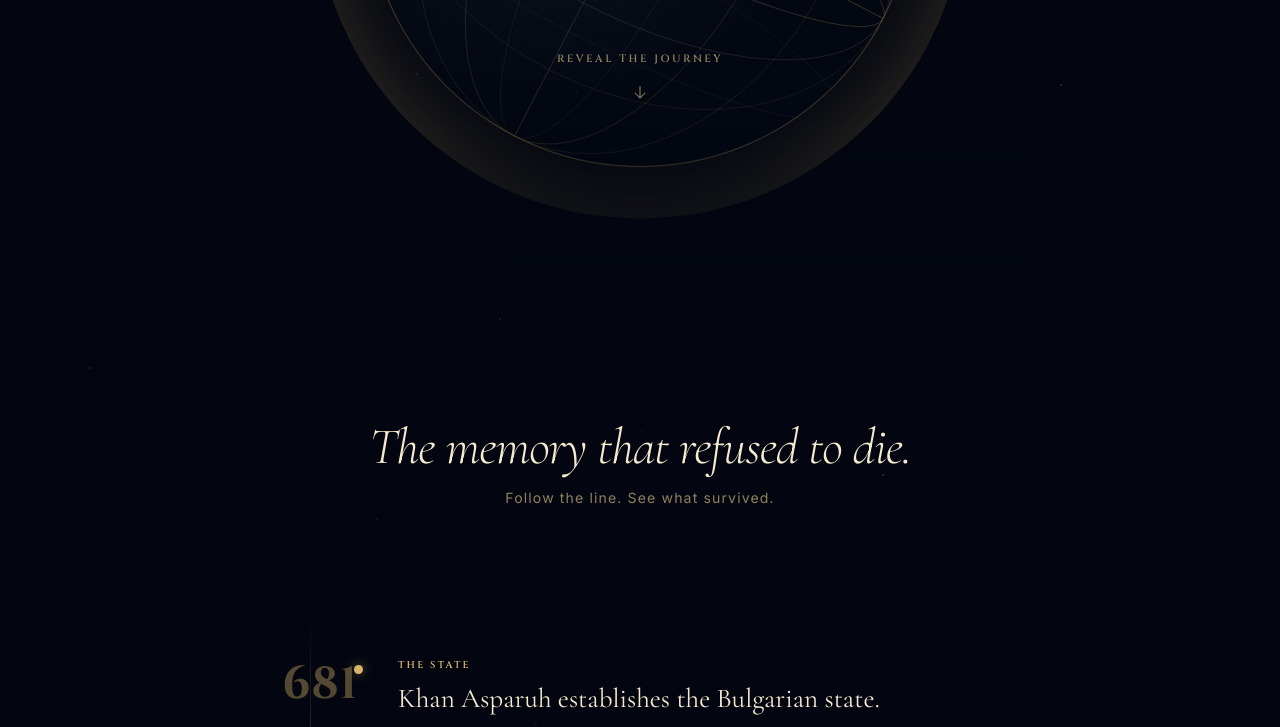
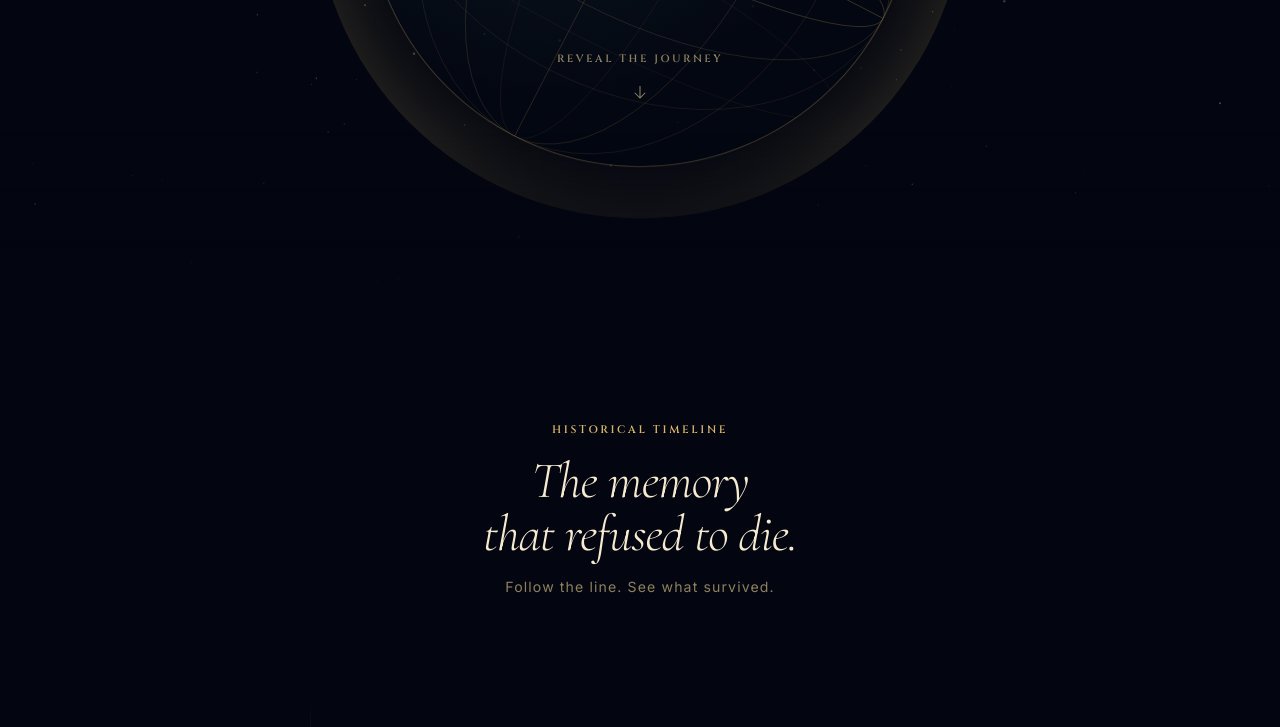
Before and after one commit to DevOpsio-sv/hidden-bulgaria-quests-web, an Astro site: page /en in a window 1280 px wide. Shown: the part 507-1234 px from the top of the page. Built offline with nearby package versions, Linux system fonts and the light colour scheme; Astro itself is replaced by a stand-in of ours; animation ran at ten frames a second.

Commit message:
feat: update lang

```diff
--- a/src/components/DomainsSection.astro
+++ b/src/components/DomainsSection.astro
@@ -8,21 +8,12 @@ const atmoClasses = [
   "dc-stone", "dc-name", "dc-sea",
   "dc-kings", "dc-voice", "dc-cross",
 ];
-
-const lures = [
-  "Where the Danube met the empire.\nFortresses remember what history forgot.",
-  "Pliska. Preslav. Tarnovo.\nThree capitals. One name that never fell.",
-  "Ancient ports. Island monasteries.\nWhere the sea kept the secrets of the land.",
-  "Tombs of gold. Rose fields.\nThe oldest memory in the land.",
-  "Orpheus walked here.\nThe music still lives in the rocks.",
-  "Roman ruins beneath the city.\nEvery layer tells a different story.",
-];
 ---
 
 <section class="s-domains" id="domains" aria-labelledby="domains-heading">
-  <div class="domains-intro wrap">
+  <div class="domains-intro wrap reveal">
     <p class="eyebrow">{d.eyebrow}</p>
-    <h2 id="domains-heading">Every region hides a world.</h2>
+    <h2 id="domains-heading">{d.heading}</h2>
   </div>
 
   <div class="domains-cinematic">
@@ -36,7 +27,7 @@ const lures = [
             <p class="dc-epoch">{epochLabel}</p>
             <h3 class="dc-title">{card.name}</h3>
             <p class="dc-region">{card.region}</p>
-            <p class="dc-lure">{lures[i]}</p>
+            <p class="dc-lure">{d.lures[i]}</p>
           </div>
         </article>
       );
--- a/src/components/MemorySection.astro
+++ b/src/components/MemorySection.astro
@@ -5,7 +5,7 @@ const { dict } = Astro.props;
 const m = dict.memory;
 ---
 
-<section class="s-memory" aria-label={m.name}>
+<section class="s-memory" aria-label={`${m.name} ${m.post}`}>
   <div class="memory-wrap reveal">
     <p class="memory-pre">{m.pre}</p>
     <h2 class="memory-name">{m.name}</h2>
--- a/src/components/TimelineSection.astro
+++ b/src/components/TimelineSection.astro
@@ -6,9 +6,10 @@ const d = dict.timeline;
 ---
 
 <section class="s-timeline" id="timeline" aria-labelledby="tl-heading">
-  <div class="tl-intro wrap">
-    <h2 id="tl-heading">The memory that refused to die.</h2>
-    <p class="tl-intro-sub">Follow the line. See what survived.</p>
+  <div class="tl-intro wrap reveal">
+    <p class="eyebrow">{d.eyebrow}</p>
+    <h2 id="tl-heading">{d.heading}</h2>
+    <p class="tl-intro-sub">{d.sub}</p>
   </div>
 
   <div class="tl-track wrap">
--- a/src/i18n/bg.json
+++ b/src/i18n/bg.json
@@ -14,7 +14,8 @@
     "partners": "Партньори",
     "faq": "Въпроси",
     "download": "Изтегли",
-    "language": "Език"
+    "language": "Език",
+    "menuLabel": "Меню"
   },
   "hero": {
     "eyebrow": "Официален сайт на продукта",
@@ -71,7 +72,7 @@
   },
   "domains": {
     "eyebrow": "Изследвай домейни",
-    "heading": "Всеки регион\nстава домейн.",
+    "heading": "Всеки регион\nскрива свой свят.",
     "lede": "Шест регионални домейна образуват картата на скритата памет на България. Всеки притежава свои маршрути, реликви, епоха и финален печат.",
     "explore": "Изследвай",
     "continue": "Продължи",
@@ -79,6 +80,14 @@
     "epochBefore": "Преди Името",
     "epochAfter": "След Името",
     "routesOf": "от 3 маршрута завършени",
+    "lures": [
+      "Там, където Дунав срещна империята.\nКрепостите помнят онова, което историята забрави.",
+      "Плиска. Преслав. Търново.\nТри столици. Едно Ime, което никога не падна.",
+      "Древни пристанища. Островни манастири.\nМорето пазеше тайните на сушата.",
+      "Гробници от злато. Розови полета.\nНай-старата памет в тази земя.",
+      "Орфей е вървял тук.\nМузиката все още живее в скалите.",
+      "Римски руини под града.\nВсеки пласт разказва различна история."
+    ],
     "cards": [
       {
         "region": "Дунав и Северозапад",
@@ -138,8 +147,11 @@
   },
   "guardianSight": {
     "eyebrow": "Поглед на Пазителя",
-    "heading": "AR, който служи\nна мястото.",
+    "heading": "Виж това,\nкоето другите не могат.",
     "lede": "Погледът на Пазителя е опционалният режим за разширена реалност в Отключи България. Насочи го към света — и виж скрития слой отдолу.",
+    "sightBody": "Насочи камерата към света.\nСкритият слой се появява под реалното.",
+    "sightNote": "Опционален AR · Всеки момент има алтернатива без AR",
+    "ariaVisual": "AR интерфейс на Поглед на Пазителя — анимирани пръстени за сканиране",
     "floatTag1": "Скритият слой е разкрит",
     "floatTag2": "Контролна точка · 82м",
     "centerLabel": "Поглед на\nПазителя",
@@ -168,8 +180,9 @@
   },
   "timeline": {
     "eyebrow": "Историческа хронология",
-    "heading": "Паметта,\nкоято оцеля.",
+    "heading": "Паметта,\nкоято отказа да умре.",
     "lede": "1345 години българска история — събрани в моментите, определили Името, вярата и езика.",
+    "sub": "Следвай линията. Виж какво е оцеляло.",
     "events": [
       {
         "year": "681",
@@ -407,6 +420,25 @@
     "title": "Избери език",
     "close": "Затвори"
   },
+  "arrival": {
+    "cta": "Разкрий пътуването"
+  },
+  "memory": {
+    "pre": "Не е страна.",
+    "name": "България.",
+    "post": "Мистерия, оцеляла тринадесет века."
+  },
+  "journey": {
+    "eyebrow": "Пътят",
+    "heading": "Пет открития.\nЕдна трансформация.",
+    "items": [
+      { "num": "01", "sym": "✦", "name": "Пазител", "desc": "Титлата, спечелена от онези, завършили цялото пътуване. Страж на живата памет на България — Пазител." },
+      { "num": "02", "sym": "⌘", "name": "Маршрут", "desc": "Пет реални места. Свързани от история. Изми маршрута — отключи историята, скрита между тях." },
+      { "num": "03", "sym": "◈", "name": "Реликва", "desc": "Завърши маршрут. Получи постоянен артефакт. Парче от паметта на България, което е твое завинаги." },
+      { "num": "04", "sym": "◉", "name": "Домейн", "desc": "Шест региона. Всеки крие свои маршрути, своя епоха, свои тайни. Разкрий домейн — спечели слой." },
+      { "num": "05", "sym": "◎", "name": "Печат", "desc": "Знакът на завършен домейн. Шест печата. Шест слоя памет. Всичките шест — и България е твоя." }
+    ]
+  },
   "skipLink": "Към съдържанието",
   "ariaNav": "Основна навигация",
   "ariaFooterNav": "Навигация на footer",
--- a/src/i18n/en.json
+++ b/src/i18n/en.json
@@ -14,7 +14,8 @@
     "partners": "Partners",
     "faq": "FAQ",
     "download": "Download",
-    "language": "Language"
+    "language": "Language",
+    "menuLabel": "Menu"
   },
   "hero": {
     "eyebrow": "Official product website",
@@ -71,7 +72,7 @@
   },
   "domains": {
     "eyebrow": "Explore domains",
-    "heading": "Every region\nbecomes a domain.",
+    "heading": "Every region\nhides a world.",
     "lede": "Six regional domains form the map of Bulgaria's hidden memory. Each holds its own routes, relics, epoch, and final seal.",
     "explore": "Explore",
     "continue": "Continue",
@@ -79,6 +80,14 @@
     "epochBefore": "Before the Name",
     "epochAfter": "After the Name",
     "routesOf": "of 3 routes completed",
+    "lures": [
+      "Where the Danube met the empire.\nFortresses remember what history forgot.",
+      "Pliska. Preslav. Tarnovo.\nThree capitals. One name that never fell.",
+      "Ancient ports. Island monasteries.\nWhere the sea kept the secrets of the land.",
+      "Tombs of gold. Rose fields.\nThe oldest memory in the land.",
+      "Orpheus walked here.\nThe music still lives in the rocks.",
+      "Roman ruins beneath the city.\nEvery layer tells a different story."
+    ],
     "cards": [
       {
         "region": "Danube & Northwest",
@@ -138,8 +147,11 @@
   },
   "guardianSight": {
     "eyebrow": "Guardian Sight",
-    "heading": "AR that serves\nthe place.",
+    "heading": "See what\nothers cannot.",
     "lede": "Guardian Sight is the optional augmented reality camera mode inside Unlocking Bulgaria. Point it at the world — and see the hidden layer beneath.",
+    "sightBody": "Point the camera at the world.\nThe hidden layer appears beneath the real.",
+    "sightNote": "Optional AR · Every moment has a non-AR path",
+    "ariaVisual": "Guardian Sight AR interface — animated scanning rings",
     "floatTag1": "Hidden layer revealed",
     "floatTag2": "Checkpoint · 82m",
     "centerLabel": "Guardian\nSight",
@@ -168,8 +180,9 @@
   },
   "timeline": {
     "eyebrow": "Historical timeline",
-    "heading": "The memory\nthat survived.",
+    "heading": "The memory\nthat refused to die.",
     "lede": "1345 years of Bulgarian history — compressed into the moments that defined the name, the faith, and the language.",
+    "sub": "Follow the line. See what survived.",
     "events": [
       {
         "year": "681",
--- a/src/layouts/Base.astro
+++ b/src/layouts/Base.astro
@@ -59,6 +59,8 @@ const canonical = `https://unlockingbulgaria.com/${lang}${canonicalPath}`;
 <body>
   <!-- Stars canvas -->
   <canvas id="stars" aria-hidden="true"></canvas>
+  <!-- Ambient drift canvas -->
+  <canvas id="dust" aria-hidden="true"></canvas>
 
   <a class="skip" href="#main">{dict.skipLink}</a>
 
@@ -72,7 +74,7 @@ const canonical = `https://unlockingbulgaria.com/${lang}${canonicalPath}`;
     var x=c.getContext("2d"),W,H,S;
     function resize(){
       W=c.width=window.innerWidth;
-      H=c.height=document.documentElement.scrollHeight;
+      H=c.height=window.innerHeight;
     }
     function make(n){
       S=[];
@@ -95,6 +97,45 @@ const canonical = `https://unlockingbulgaria.com/${lang}${canonicalPath}`;
     resize();make(200);draw();
     var t;window.addEventListener("resize",function(){
       clearTimeout(t);t=setTimeout(function(){resize();make(200);},180);
+    });
+  })();
+  </script>
+
+  <!-- Ambient drift particles — very subtle floating dust -->
+  <script is:inline>
+  (function(){
+    var c=document.getElementById("dust");
+    if(!c||window.matchMedia("(prefers-reduced-motion:reduce)").matches)return;
+    var x=c.getContext("2d"),W,H,P;
+    function resize(){
+      W=c.width=window.innerWidth;
+      H=c.height=window.innerHeight;
+    }
+    function make(){
+      P=[];
+      for(var i=0;i<22;i++)P.push({
+        x:Math.random()*W,y:Math.random()*H,
+        r:Math.random()*.7+.2,
+        vx:(Math.random()-.5)*.12,
+        vy:(Math.random()-.5)*.08,
+        a:Math.random()*.055+.01
+      });
+    }
+    function draw(){
+      x.clearRect(0,0,W,H);
+      for(var i=0;i<P.length;i++){
+        var p=P[i];
+        p.x+=p.vx;p.y+=p.vy;
+        if(p.x<-4)p.x=W+4;else if(p.x>W+4)p.x=-4;
+        if(p.y<-4)p.y=H+4;else if(p.y>H+4)p.y=-4;
+        x.beginPath();x.arc(p.x,p.y,p.r,0,Math.PI*2);
+        x.fillStyle="rgba(245,226,168,"+p.a+")";x.fill();
+      }
+      requestAnimationFrame(draw);
+    }
+    resize();make();draw();
+    var t;window.addEventListener("resize",function(){
+      clearTimeout(t);t=setTimeout(function(){resize();make();},200);
     });
   })();
   </script>
--- a/src/styles/global.css
+++ b/src/styles/global.css
@@ -17,7 +17,7 @@
   --text-1:    #f6ead0;
   --text-2:    #c6b48a;
   --text-3:    #8f815f;
-  --text-4:    #5a4f38;
+  --text-4:    #8a7858;
 
   --border:    rgba(216,181,106,0.22);
   --border-lt: rgba(216,181,106,0.10);
@@ -68,6 +68,11 @@ ul,ol{list-style:none;padding:0}
   position:fixed;z-index:0;
   opacity:.6;
 }
+#dust{
+  inset:0;pointer-events:none;
+  position:fixed;z-index:0;
+  opacity:.55;
+}
 
 /* ─── Skip link ──────────────────────────────────────────────── */
 .skip{
@@ -76,6 +81,9 @@ ul,ol{list-style:none;padding:0}
   padding:10px 16px;position:fixed;top:-80px;z-index:999;
 }
 .skip:focus{top:16px}
+
+/* ─── Scroll anchoring (accounts for fixed header) ──────────── */
+section[id],div[id]{scroll-margin-top:84px}
 
 /* ─── Container ──────────────────────────────────────────────── */
 .wrap{
@@ -416,12 +424,14 @@ h3{
   font-size:clamp(2rem,4vw,4rem);
   font-style:italic;
   font-weight:300;
-  margin-bottom:12px;
+  margin-bottom:14px;
+  white-space:pre-line;
 }
 .tl-intro-sub{
   color:var(--text-3);
   font-size:.88rem;
   letter-spacing:.08em;
+  margin-top:4px;
 }
 .tl-track{
   display:grid;
@@ -609,7 +619,7 @@ h3{
   margin-bottom:clamp(40px,6vw,64px);
   text-align:center;
 }
-.domains-intro h2{font-weight:300;margin-top:12px}
+.domains-intro h2{font-weight:300;margin-top:12px;white-space:pre-line}
 .domains-cinematic{
   display:grid;
   gap:2px;
```
Also changed, not shown: src/components/GuardianSightSection.astro (+4 -7 lines), src/components/Header.astro (+5 -4 lines).
